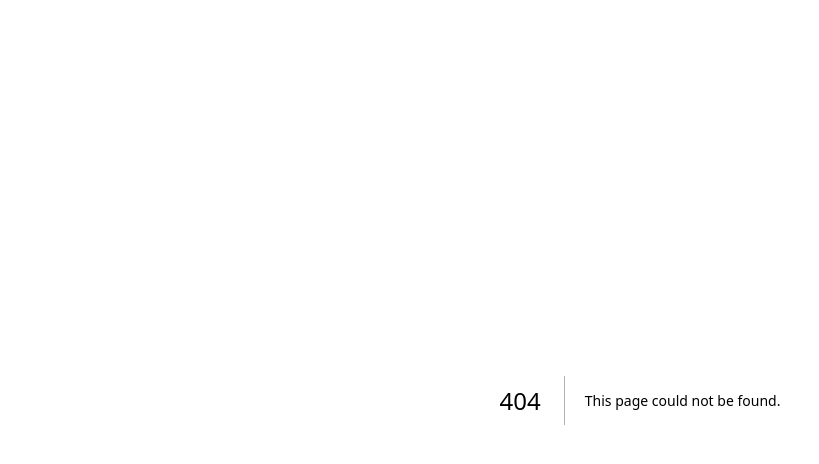
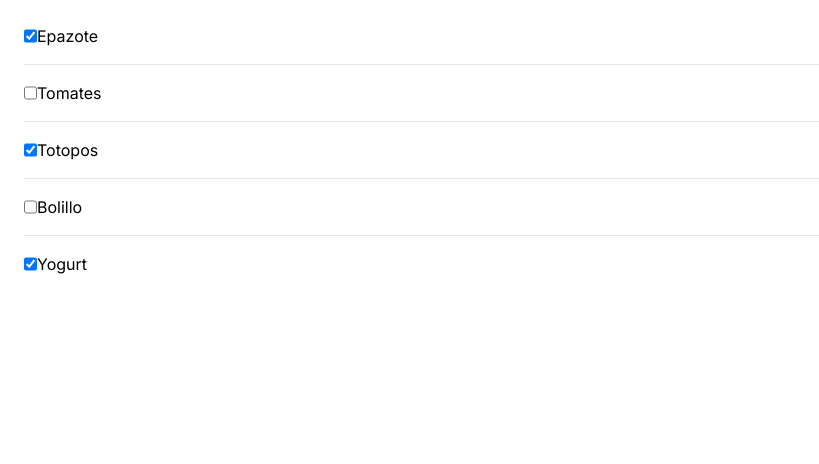
Before and after one commit to beto2do/mandado, a Next.js app: page /shop in a window 1280 px wide. Before the commit this address had no page. Shown: the top 464 px of the page, without its empty margins (0-819 px from the left). Built offline with nearby package versions, Linux system fonts and the light colour scheme.

Commit message:
initial commit

```diff
--- /dev/null
+++ b/src/app/components/common/button.tsx
@@ -0,0 +1,10 @@
+export default function Button({onClick, children}: {onClick: any, children:any}) {
+    return (
+        <button onClick={e => {
+            e.stopPropagation();
+            onClick();
+        }}>
+            {children}
+        </button>
+    );
+}
--- /dev/null
+++ b/src/app/components/common/list-element.tsx
@@ -0,0 +1,7 @@
+export default function ListElement({ children }: any) {
+    return (
+        <li className="flex py-4 first:pt-0 last:pb-0">
+            {children}
+        </li>
+    );
+}
--- /dev/null
+++ b/src/app/components/common/list-wrapper.tsx
@@ -0,0 +1,7 @@
+export default function ListWrapper({children}: {children: any}) {
+    return (
+        <ul role="list" className="p-6 divide-y divide-slate-200">
+            {children}
+        </ul>
+    );
+}
--- /dev/null
+++ b/src/app/components/shopping/product.tsx
@@ -0,0 +1,25 @@
+'use client';
+import Product from '../../models/product';
+import { useState } from 'react';
+
+export default function SuperMarketProduct(product: Product) {
+    const [checked, setChecked] = useState(product.isGrabbed);
+    const checkboxId = `super_market_product_checkbox${product.id}`;
+
+    return (
+        <>
+            <input
+                type='checkbox'
+                id={checkboxId}
+                checked={checked}
+                onChange={()=> {
+                    setChecked(!checked);
+                }}
+            >
+            </input>
+            <div>
+                <label htmlFor={checkboxId}>{product.name}</label>
+            </div>
+        </>
+    );
+}
--- /dev/null
+++ b/src/app/components/shopping/shopping-list.tsx
@@ -0,0 +1,27 @@
+import ListElement from '../../components/common/list-element';
+import Product from '../../models/product';
+import SuperMarketProduct from '../../components/shopping/product';
+import ListWrapper from '../common/list-wrapper';
+import { getShoppingList } from '../../services/shopping';
+
+export default function ShoppingList() {
+    const groceryList :Array<Product> =  getShoppingList();
+    const groceryGroup = groceryList.map(product => {
+      return (
+        <ListElement key={'list_element' + product.id}>
+            <SuperMarketProduct
+                key={'super_market_product' + product.id}
+                id={product.id}
+                name={product.name}
+                isGrabbed={product.isGrabbed}
+            >
+            </SuperMarketProduct>
+        </ListElement>
+        );
+    });
+    return (
+        <ListWrapper>
+            {groceryGroup}
+        </ListWrapper>
+    );
+}
--- a/src/app/globals.css
+++ b/src/app/globals.css
@@ -15,13 +15,3 @@
     --background-end-rgb: 0, 0, 0;
   }
 }
-
-body {
-  color: rgb(var(--foreground-rgb));
-  background: linear-gradient(
-      to bottom,
-      transparent,
-      rgb(var(--background-end-rgb))
-    )
-    rgb(var(--background-start-rgb));
-}
--- a/src/app/layout.tsx
+++ b/src/app/layout.tsx
@@ -5,8 +5,8 @@ import './globals.css'
 const inter = Inter({ subsets: ['latin'] })
 
 export const metadata: Metadata = {
-  title: 'Create Next App',
-  description: 'Generated by create next app',
+  title: 'Grocery App',
+  description: 'App to track grocery',
 }
 
 export default function RootLayout({
--- /dev/null
+++ b/src/app/models/product.tsx
@@ -0,0 +1,5 @@
+export default interface Product {
+    id: string,
+    name: string,
+    isGrabbed: boolean
+}
--- a/src/app/page.tsx
+++ b/src/app/page.tsx
@@ -1,113 +1,23 @@
-import Image from 'next/image'
+import Link from 'next/link'
 
 export default function Home() {
+
   return (
-    <main className="flex min-h-screen flex-col items-center justify-between p-24">
-      <div className="z-10 max-w-5xl w-full items-center justify-between font-mono text-sm lg:flex">
-        <p className="fixed left-0 top-0 flex w-full justify-center border-b border-gray-300 bg-gradient-to-b from-zinc-200 pb-6 pt-8 backdrop-blur-2xl dark:border-neutral-800 dark:bg-zinc-800/30 dark:from-inherit lg:static lg:w-auto  lg:rounded-xl lg:border lg:bg-gray-200 lg:p-4 lg:dark:bg-zinc-800/30">
-          Get started by editing&nbsp;
-          <code className="font-mono font-bold">src/app/page.tsx</code>
-        </p>
-        <div className="fixed bottom-0 left-0 flex h-48 w-full items-end justify-center bg-gradient-to-t from-white via-white dark:from-black dark:via-black lg:static lg:h-auto lg:w-auto lg:bg-none">
-          <a
-            className="pointer-events-none flex place-items-center gap-2 p-8 lg:pointer-events-auto lg:p-0"
-            href="https://vercel.com?utm_source=create-next-app&utm_medium=appdir-template&utm_campaign=create-next-app"
-            target="_blank"
-            rel="noopener noreferrer"
-          >
-            By{' '}
-            <Image
-              src="/vercel.svg"
-              alt="Vercel Logo"
-              className="dark:invert"
-              width={100}
-              height={24}
-              priority
-            />
-          </a>
-        </div>
-      </div>
-
-      <div className="relative flex place-items-center before:absolute before:h-[300px] before:w-[480px] before:-translate-x-1/2 before:rounded-full before:bg-gradient-radial before:from-white before:to-transparent before:blur-2xl before:content-[''] after:absolute after:-z-20 after:h-[180px] after:w-[240px] after:translate-x-1/3 after:bg-gradient-conic after:from-sky-200 after:via-blue-200 after:blur-2xl after:content-[''] before:dark:bg-gradient-to-br before:dark:from-transparent before:dark:to-blue-700 before:dark:opacity-10 after:dark:from-sky-900 after:dark:via-[#0141ff] after:dark:opacity-40 before:lg:h-[360px] z-[-1]">
-        <Image
-          className="relative dark:drop-shadow-[0_0_0.3rem_#ffffff70] dark:invert"
-          src="/next.svg"
-          alt="Next.js Logo"
-          width={180}
-          height={37}
-          priority
-        />
-      </div>
-
-      <div className="mb-32 grid text-center lg:max-w-5xl lg:w-full lg:mb-0 lg:grid-cols-4 lg:text-left">
-        <a
-          href="https://nextjs.org/docs?utm_source=create-next-app&utm_medium=appdir-template&utm_campaign=create-next-app"
-          className="group rounded-lg border border-transparent px-5 py-4 transition-colors hover:border-gray-300 hover:bg-gray-100 hover:dark:border-neutral-700 hover:dark:bg-neutral-800/30"
-          target="_blank"
-          rel="noopener noreferrer"
-        >
-          <h2 className={`mb-3 text-2xl font-semibold`}>
-            Docs{' '}
-            <span className="inline-block transition-transform group-hover:translate-x-1 motion-reduce:transform-none">
-              -&gt;
-            </span>
-          </h2>
-          <p className={`m-0 max-w-[30ch] text-sm opacity-50`}>
-            Find in-depth information about Next.js features and API.
-          </p>
-        </a>
-
-        <a
-          href="https://nextjs.org/learn?utm_source=create-next-app&utm_medium=appdir-template-tw&utm_campaign=create-next-app"
-          className="group rounded-lg border border-transparent px-5 py-4 transition-colors hover:border-gray-300 hover:bg-gray-100 hover:dark:border-neutral-700 hover:dark:bg-neutral-800/30"
-          target="_blank"
-          rel="noopener noreferrer"
-        >
-          <h2 className={`mb-3 text-2xl font-semibold`}>
-            Learn{' '}
-            <span className="inline-block transition-transform group-hover:translate-x-1 motion-reduce:transform-none">
-              -&gt;
-            </span>
-          </h2>
-          <p className={`m-0 max-w-[30ch] text-sm opacity-50`}>
-            Learn about Next.js in an interactive course with&nbsp;quizzes!
-          </p>
-        </a>
-
-        <a
-          href="https://vercel.com/templates?framework=next.js&utm_source=create-next-app&utm_medium=appdir-template&utm_campaign=create-next-app"
-          className="group rounded-lg border border-transparent px-5 py-4 transition-colors hover:border-gray-300 hover:bg-gray-100 hover:dark:border-neutral-700 hover:dark:bg-neutral-800/30"
-          target="_blank"
-          rel="noopener noreferrer"
-        >
-          <h2 className={`mb-3 text-2xl font-semibold`}>
-            Templates{' '}
-            <span className="inline-block transition-transform group-hover:translate-x-1 motion-reduce:transform-none">
-              -&gt;
-            </span>
-          </h2>
-          <p className={`m-0 max-w-[30ch] text-sm opacity-50`}>
-            Explore starter templates for Next.js.
-          </p>
-        </a>
-
-        <a
-          href="https://vercel.com/new?utm_source=create-next-app&utm_medium=appdir-template&utm_campaign=create-next-app"
-          className="group rounded-lg border border-transparent px-5 py-4 transition-colors hover:border-gray-300 hover:bg-gray-100 hover:dark:border-neutral-700 hover:dark:bg-neutral-800/30"
-          target="_blank"
-          rel="noopener noreferrer"
-        >
-          <h2 className={`mb-3 text-2xl font-semibold`}>
-            Deploy{' '}
-            <span className="inline-block transition-transform group-hover:translate-x-1 motion-reduce:transform-none">
-              -&gt;
-            </span>
-          </h2>
-          <p className={`m-0 max-w-[30ch] text-sm opacity-50`}>
-            Instantly deploy your Next.js site to a shareable URL with Vercel.
-          </p>
-        </a>
-      </div>
+    <main className="flex justify-between">
+      <ul className="p-4 sm:px-8 sm:pt-6 sm:pb-8 lg:p-4 xl:px-8 xl:pt-6 xl:pb-8 grid grid-cols-1 sm:grid-cols-2 lg:grid-cols-1 xl:grid-cols-2 gap-4 text-sm leading-6">
+        <li className="group cursor-pointer rounded-md p-3 bg-white ring-1 ring-slate-200 shadow-sm hover:bg-blue-500 hover:ring-blue-500 hover:shadow-md dark:bg-slate-700 dark:ring-0 dark:highlight-white/10 dark:hover:bg-blue-500">
+          <Link href="/shop">
+            <dl className="grid sm:block lg:grid xl:block grid-cols-2 grid-rows-2 items-center">
+            <div>
+              <dt className="sr-only">Title</dt>
+              <dd className="group-hover:text-white font-semibold text-slate-900">
+                Shop Grocery
+              </dd>
+            </div>
+            </dl>
+          </Link>
+        </li>
+      </ul>
     </main>
   )
 }
--- /dev/null
+++ b/src/app/services/shopping.tsx
@@ -0,0 +1,31 @@
+import Product from '../models/product';
+
+export function getShoppingList(): Array<Product>  {
+    return [
+        {
+            id: '1',
+            name:'Epazote',
+            isGrabbed: true
+        },
+        {
+            id: '2',
+            name:'Tomates',
+            isGrabbed: false
+        },
+        {
+            id: '3',
+            name:'Totopos',
+            isGrabbed: true
+        },
+        {
+            id: '4',
+            name:'Bolillo',
+            isGrabbed: false
+        },
+        {
+            id: '5',
+            name:'Yogurt',
+            isGrabbed: true
+        }
+    ];
+}
--- /dev/null
+++ b/src/app/shop/page.tsx
@@ -0,0 +1,10 @@
+
+import ShoppingList from '../components/shopping/shopping-list';
+export default function Shop() {
+
+    return (
+      <main className="flex flex-col justify-between">
+        <ShoppingList></ShoppingList>
+      </main>
+    )
+}
```
